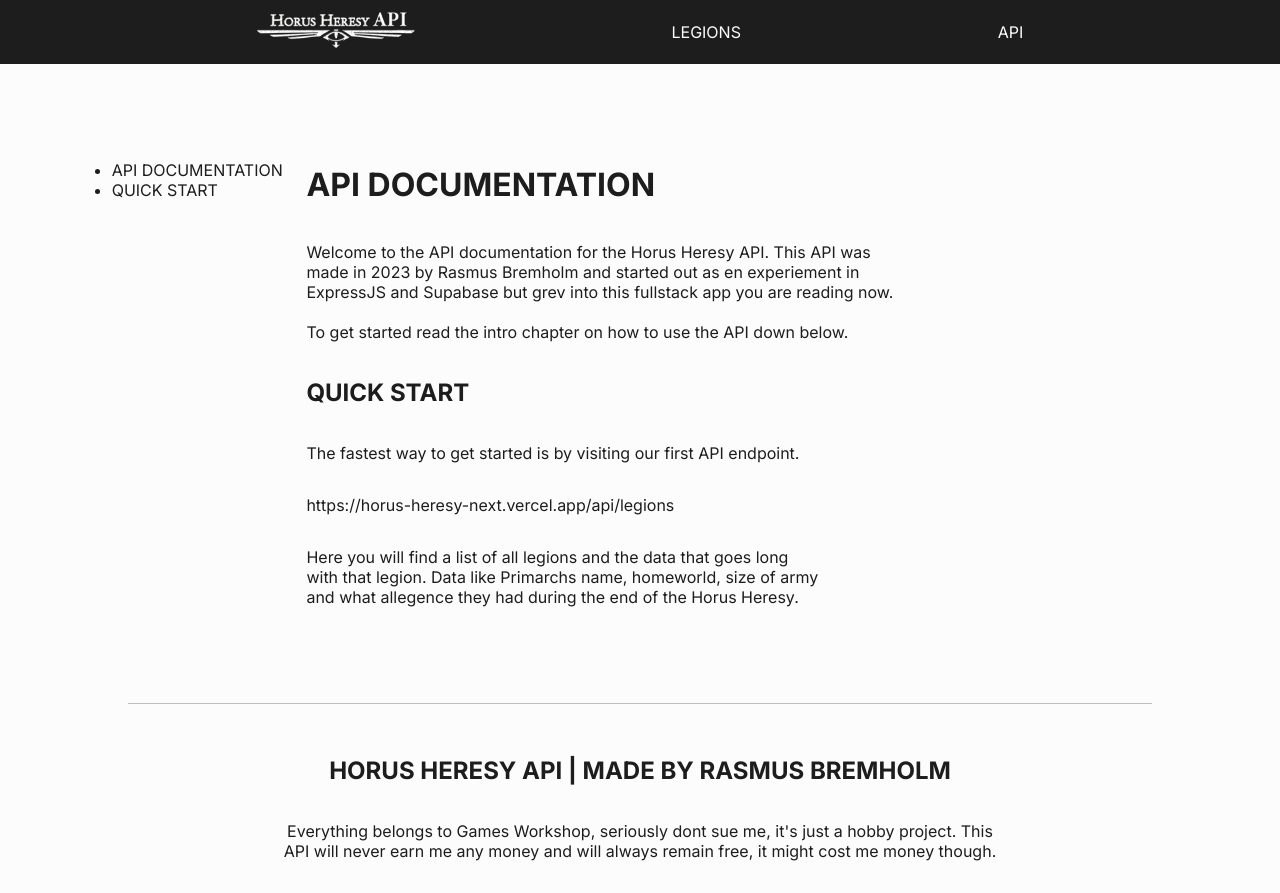
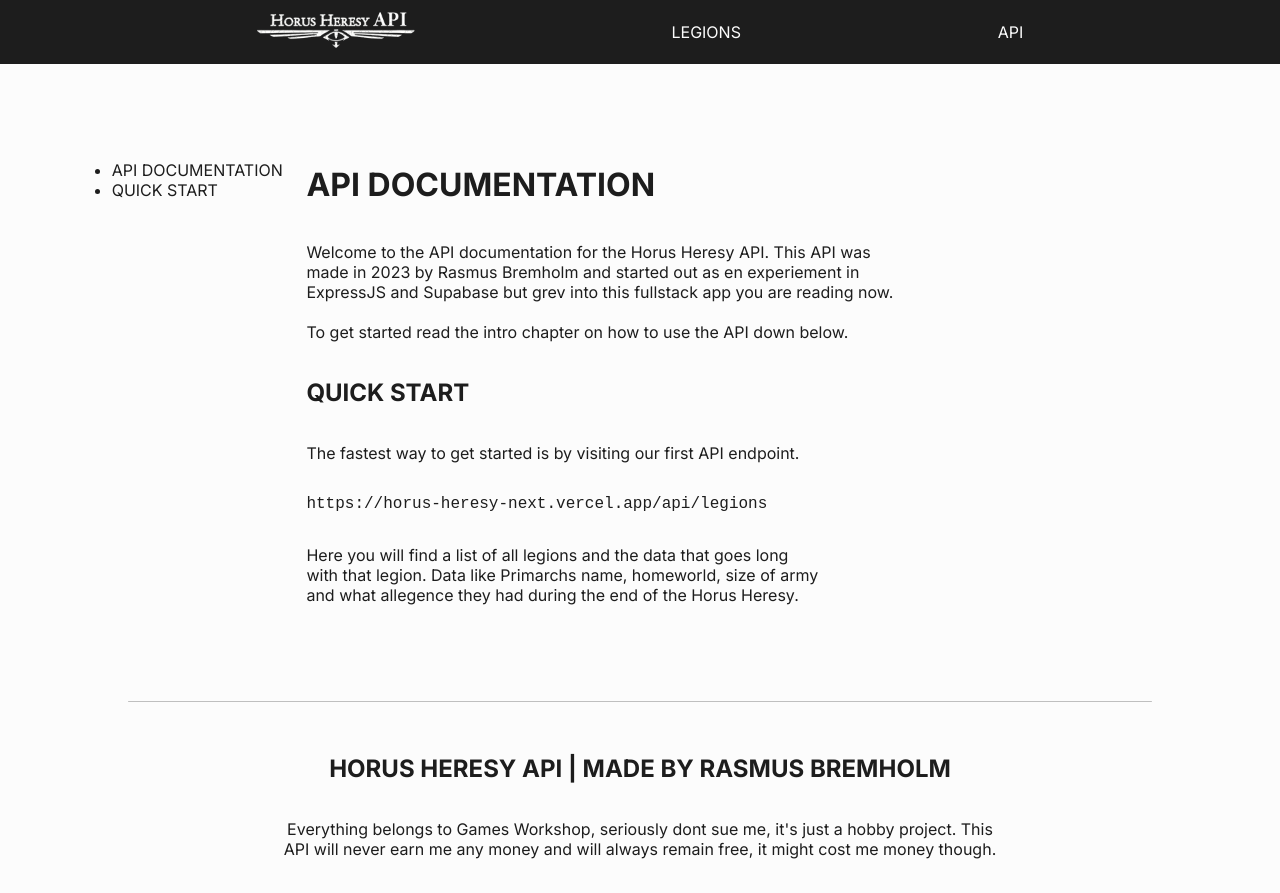
Before and after one commit to visceral89/horusheresy-front, a Next.js app: page /api-docs in a window 1280 px wide. Built offline with nearby package versions, Linux system fonts and the light colour scheme.

Commit message:
Highlight.js

```diff
--- a/app/api-docs/page.jsx
+++ b/app/api-docs/page.jsx
@@ -1,5 +1,7 @@
 import styles from "./api-docs.module.scss";
 import Sidebar from "./Sidebar";
+import hljs from "highlight.js/lib/core";
+import javascript from "highlight.js/lib/languages/javascript";
 
 export default function Apidocs() {
 	return (
@@ -21,10 +23,15 @@ export default function Apidocs() {
 				<p>
 					The fastest way to get started is by visiting our first API endpoint.
 				</p>
-				<p className={styles.code}>
-					https://horus-heresy-next.vercel.app/api/legions
+				<pre>
+					<code>https://horus-heresy-next.vercel.app/api/legions</code>
+				</pre>
+
+				<p>
+					Here you will find a list of all legions and the data that goes long
+					with that legion. Data like Primarchs name, homeworld, size of army
+					and what allegence they had during the end of the Horus Heresy.
 				</p>
-				<p>Here you will find a list of all legions and the data that goes long with that legion. Data like Primarchs name, homeworld, size of army and what allegence they had during the end of the Horus Heresy.</p>
 			</div>
 		</main>
 	);
--- a/package.json
+++ b/package.json
@@ -9,6 +9,7 @@
     "lint": "next lint"
   },
   "dependencies": {
+    "highlight.js": "^11.9.0",
     "next": "14.0.4",
     "pg": "^8.11.3",
     "react": "^18",
```
Also changed, not shown: 1 other file (tests, documents, lock files or other folders).
